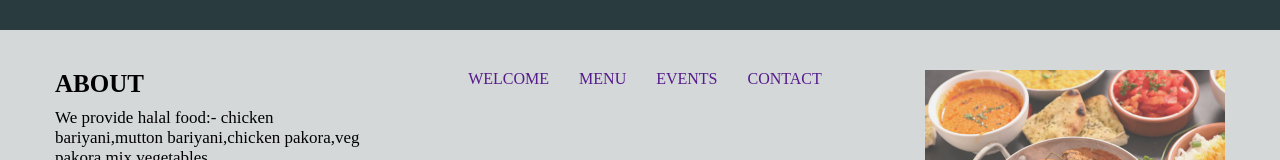
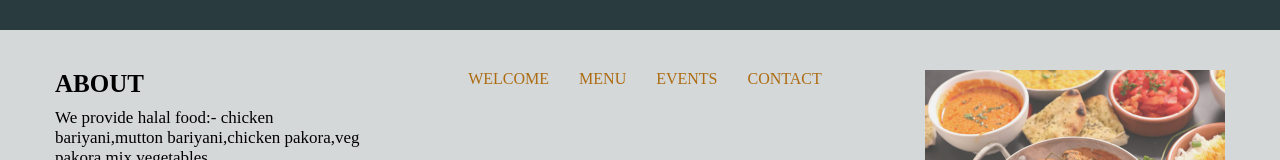
Before and after one commit to ika-geo/brunch, a plain HTML site: page index.html in a window 1280 px wide. Shown: the part 7880-8040 px from the top of the page. Drawn offline with Linux system fonts and the light colour scheme.

Commit message:
+ footer scroll

```diff
--- a/css/footer.css
+++ b/css/footer.css
@@ -81,6 +81,13 @@ footer .wrapper{
 .footer__menuLink{
     margin-bottom: 20px;
     margin-right: 30px;
+    color: #ad6c12;
+    transition-duration: .3s;
+}
+
+.footer__menuLink:hover{
+    color: #eea054;
+    transition-duration: .3s;
 }
 
 .footer__text{
--- a/index.html
+++ b/index.html
@@ -430,10 +430,10 @@
             </div>
 
             <nav class="footer__menu">
-                <a href="" class="footer__menuLink">WELCOME</a>
-                <a href="" class="footer__menuLink">MENU</a>
-                <a href="" class="footer__menuLink">EVENTS</a>
-                <a href="" class="footer__menuLink">CONTACT</a>
+                <a href="#welcome" class="footer__menuLink">WELCOME</a>
+                <a href="#menu" class="footer__menuLink">MENU</a>
+                <a href="#events" class="footer__menuLink">EVENTS</a>
+                <a href="#contact" class="footer__menuLink">CONTACT</a>
             </nav>
 
             <div class="footer__img">
--- a/main.js
+++ b/main.js
@@ -1,7 +1,5 @@
 
 // burgerMenu
-
-
 let $menuBtn = document.querySelector(".menuBtn")
 let $headerMenu = document.querySelector(".header__menu")
 
@@ -19,7 +17,7 @@ document.querySelector('.form___dateInput').min = new Date().toISOString().slice
 
 
 
-// readmore
+// readMore
 let readMoreDiscover = document.querySelectorAll(".discoverMenu__itemReadMore");
 
 readMoreDiscover.forEach(function (elem){
```
